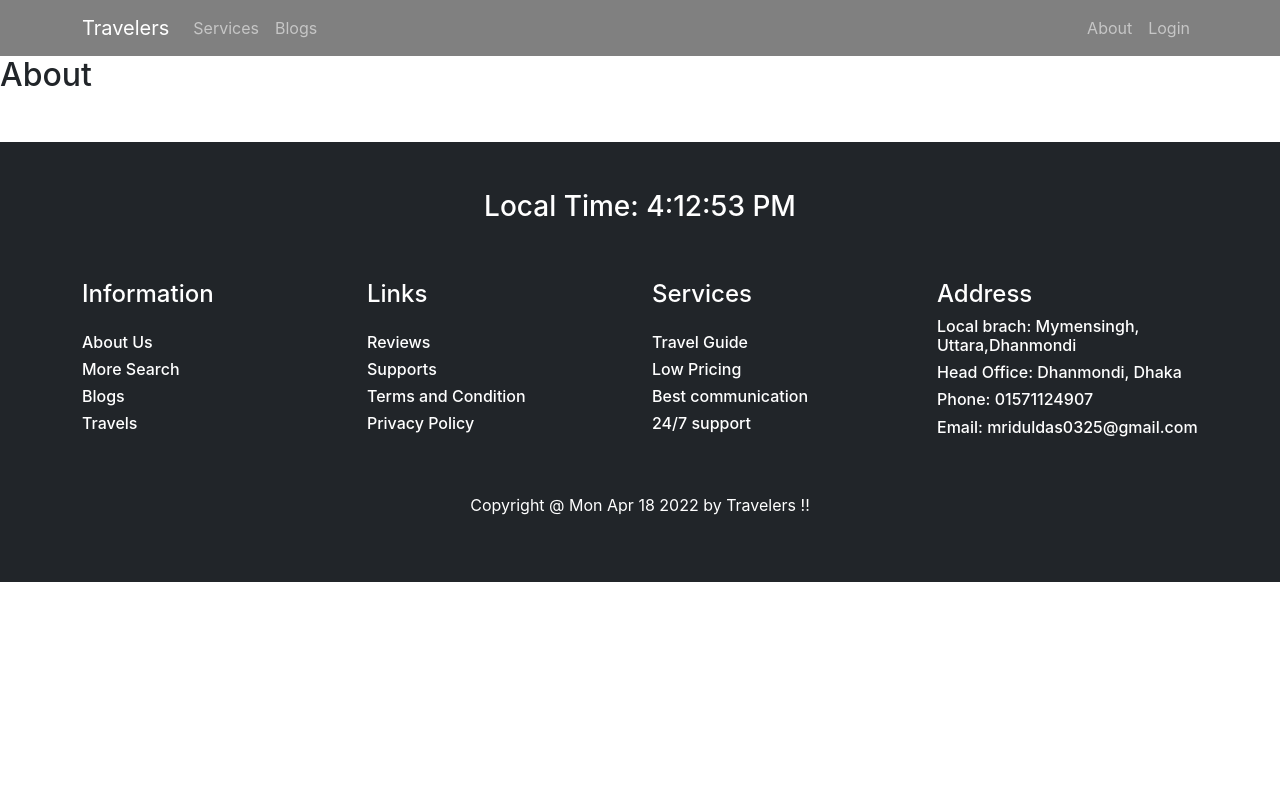
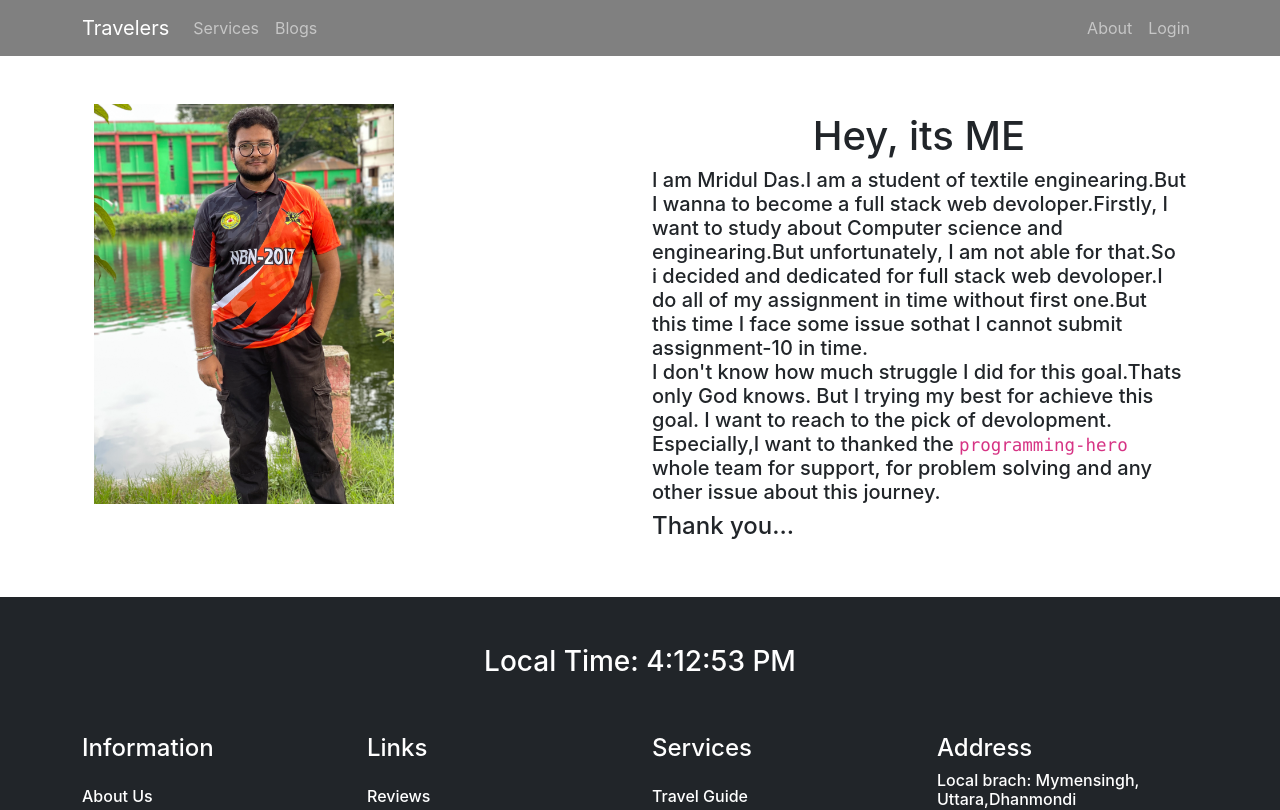
Before and after one commit to mriduldas07/travel-agensy-react, a React (Create React App) app: page /about in a window 1280 px wide. Shown: the top 810 px of the page. Built offline with nearby package versions, Linux system fonts and the light colour scheme; no server answers.

Commit message:
about me page

```diff
--- a/src/Pages/About/About.js
+++ b/src/Pages/About/About.js
@@ -1,9 +1,28 @@
 import React from 'react';
+import { Col, Container, Row } from 'react-bootstrap';
+import aboutimg from '../../images/aboutme.png'
+
 
 const About = () => {
     return (
-        <div>
-            <h2>About</h2>
+        <div className='container my-5'>
+            <Container>
+                <Row>
+                    <Col sm={12} lg={6}>
+                        <img src={aboutimg} style={{height: '400px'}} alt="" />
+                    </Col>
+                    <Col sm={12} lg={6}>
+                    <div className="mt-2">
+                <h1 className='text-center'>Hey, its ME</h1>
+                <h5>I am Mridul Das.I am a student of textile enginearing.But I wanna to become a full stack web devoloper.Firstly, I want to study about Computer science and enginearing.But unfortunately, I am not able for that.So i decided and dedicated for full stack web devoloper.I do all of my assignment in time without first one.But this time I face some issue sothat I cannot submit assignment-10 in time. <br />
+                I don't know how much struggle I did for this goal.Thats only God knows. But I trying my best for achieve this goal. I want to reach to the pick of devolopment. <br />
+                Especially,I want to thanked the <code>programming-hero</code> whole team for support, for problem solving and any other issue about this journey.
+                </h5>
+                <h4>Thank you...</h4>
+            </div>
+                    </Col>
+                </Row>
+            </Container>
         </div>
     );
 };
```
Also changed, not shown: firebase.json (added), src/images/aboutme.png (added), 1 other file (tests, documents, lock files or other folders).
